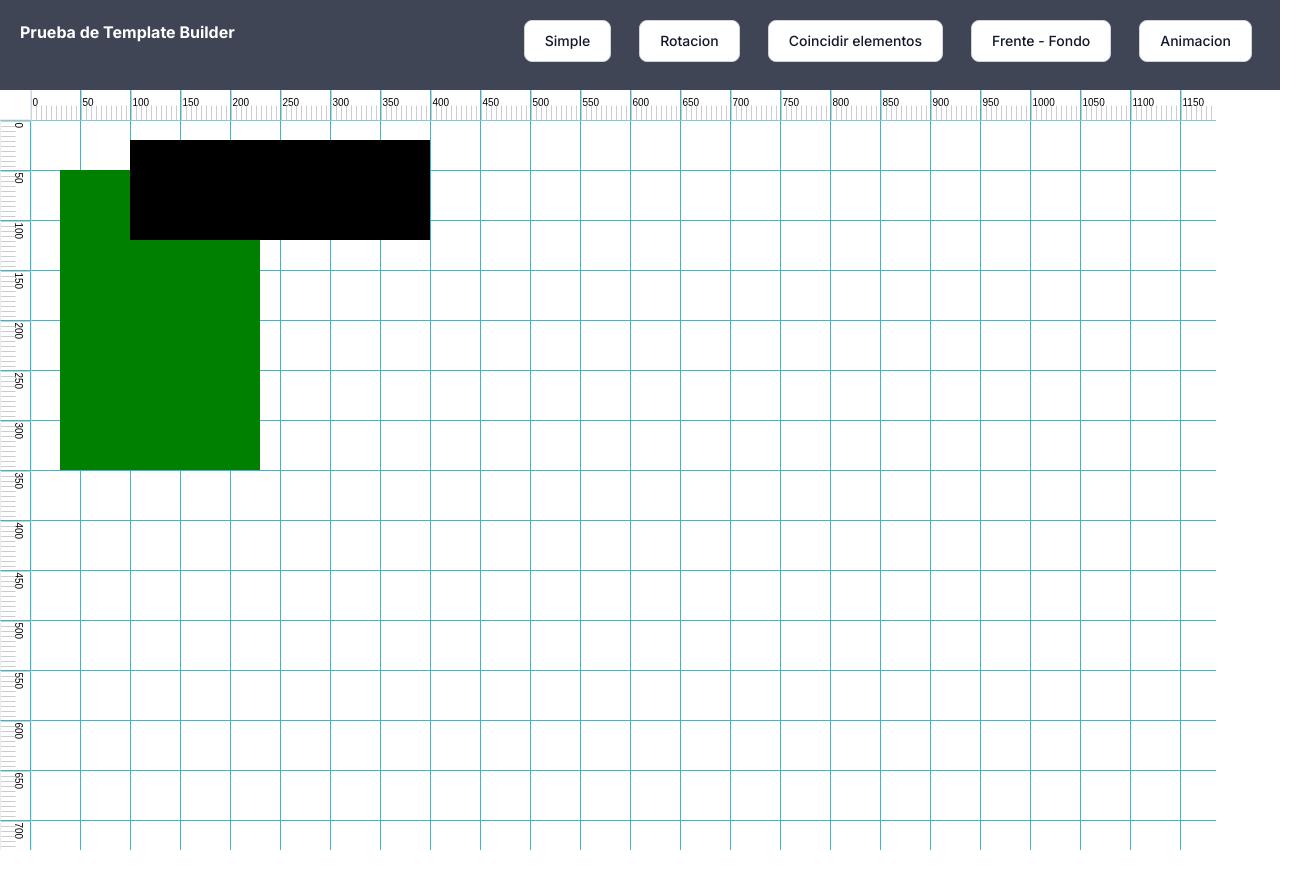
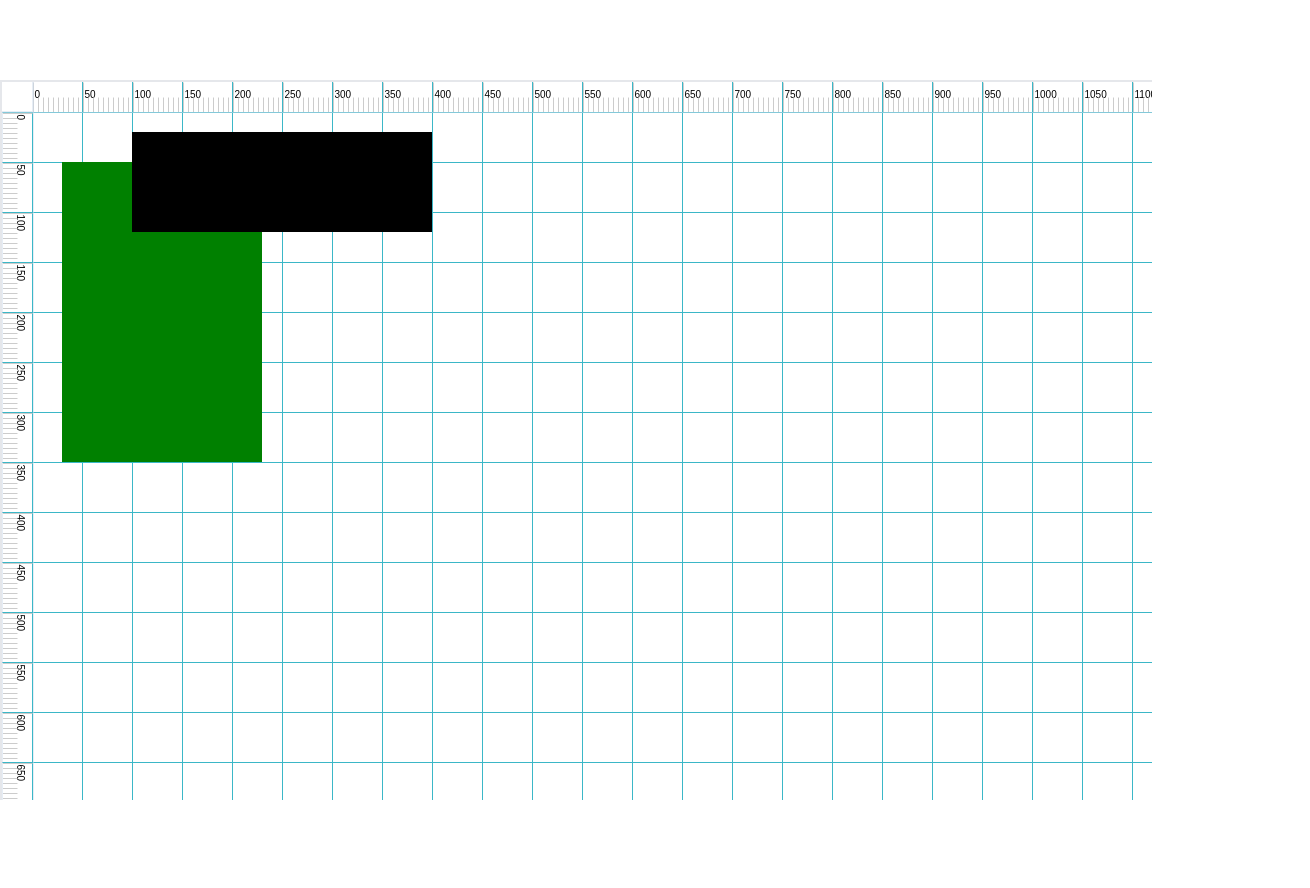
Before and after one commit to DiegoRobertoMejiaSalinas/next-konva-test, a Next.js app: page / in a window 1280 px wide. Shown: the top 888 px of the page, 1310 px wide, since content can reach past the window. After the commit the page ends 800 px from the top, so only its background shows below. Built offline with nearby package versions, Linux system fonts and the light colour scheme.

Commit message:
feat: Added ruler measures

```diff
--- a/src/app/layout.tsx
+++ b/src/app/layout.tsx
@@ -19,7 +19,7 @@ export default function RootLayout({
   return (
     <html lang="en">
       <body className={inter.className}>
-        <Header></Header>
+        {/* <Header></Header> */}
         <main
           style={{
             position: "relative",
--- a/src/app/page.tsx
+++ b/src/app/page.tsx
@@ -7,9 +7,16 @@ import { initialShapes } from "@/constants/initialShapes.cst";
 export default function Page() {
   return (
     <div>
-      <Ruler>
-        <CanvaContainer initialShapes={initialShapes}></CanvaContainer>
-      </Ruler>
+      <div className="overflow-auto flex flex-col align-center justify-center gap-5 pt-20">
+        <div
+          style={{ maxHeight: "90vh", maxWidth: "90vw" }}
+          className="overflow-auto"
+        >
+          <Ruler height={30} width={50} unit="cm">
+            <CanvaContainer initialShapes={initialShapes}></CanvaContainer>
+          </Ruler>
+        </div>
+      </div>
     </div>
   );
 }
--- a/src/components/Ruler.tsx
+++ b/src/components/Ruler.tsx
@@ -5,12 +5,15 @@ import Script from "next/script";
 import React, { FC, useEffect, useRef } from "react";
 
 interface RulerProps {
+  width: number;
+  height: number;
+  unit: "px" | "cm" | "mm" | "in" | "pt";
   children?: React.ReactNode;
 }
 
 const RULER_PADDING = 30;
 
-const Ruler: FC<RulerProps> = ({ children }) => {
+const Ruler: FC<RulerProps> = ({ children, height, width, unit }) => {
   const unique_id = new Date().getTime();
 
   const rulerRef = useRef<HTMLDivElement>(null);
@@ -24,14 +27,15 @@ const Ruler: FC<RulerProps> = ({ children }) => {
         ref={containerRef}
         style={{
           position: "relative",
-          width: "95vw",
-          height: "95vh",
+          width: `calc(${width}${unit} + ${RULER_PADDING}px)`,
+          height: `calc(${height}${unit} + ${RULER_PADDING}px)`,
         }}
+        className="border-gray border-2 overflow-hidden mx-auto"
       >
         <div
           id="ruler"
           style={{
-            position: "absolute",
+            position: "sticky",
             left: 0,
             top: 0,
             width: "100%",
@@ -42,8 +46,8 @@ const Ruler: FC<RulerProps> = ({ children }) => {
           <div
             className="content"
             style={{
-              left: 30,
-              top: 30,
+              left: RULER_PADDING,
+              top: RULER_PADDING,
               position: "absolute",
               zIndex: 10,
             }}
```
